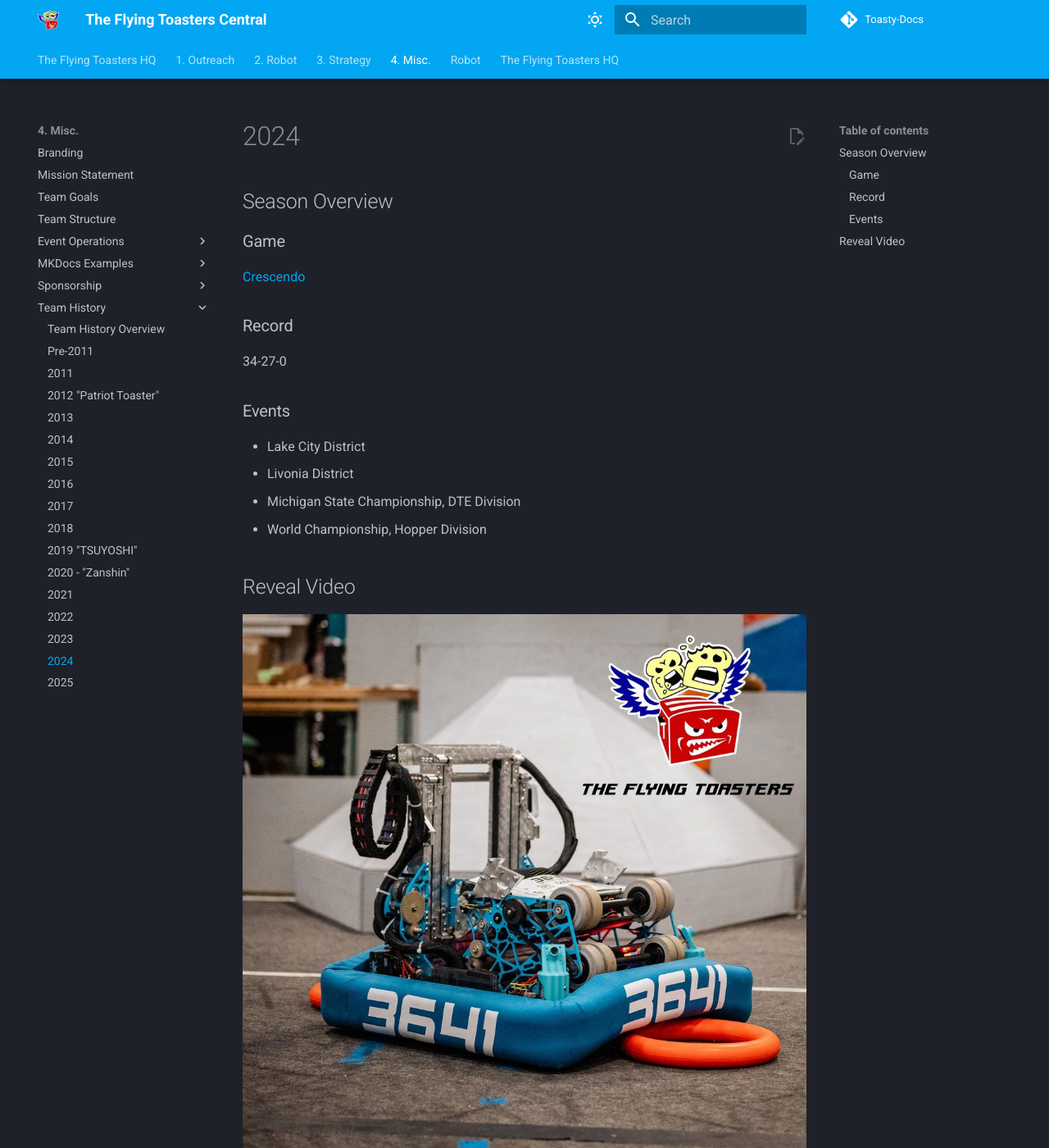
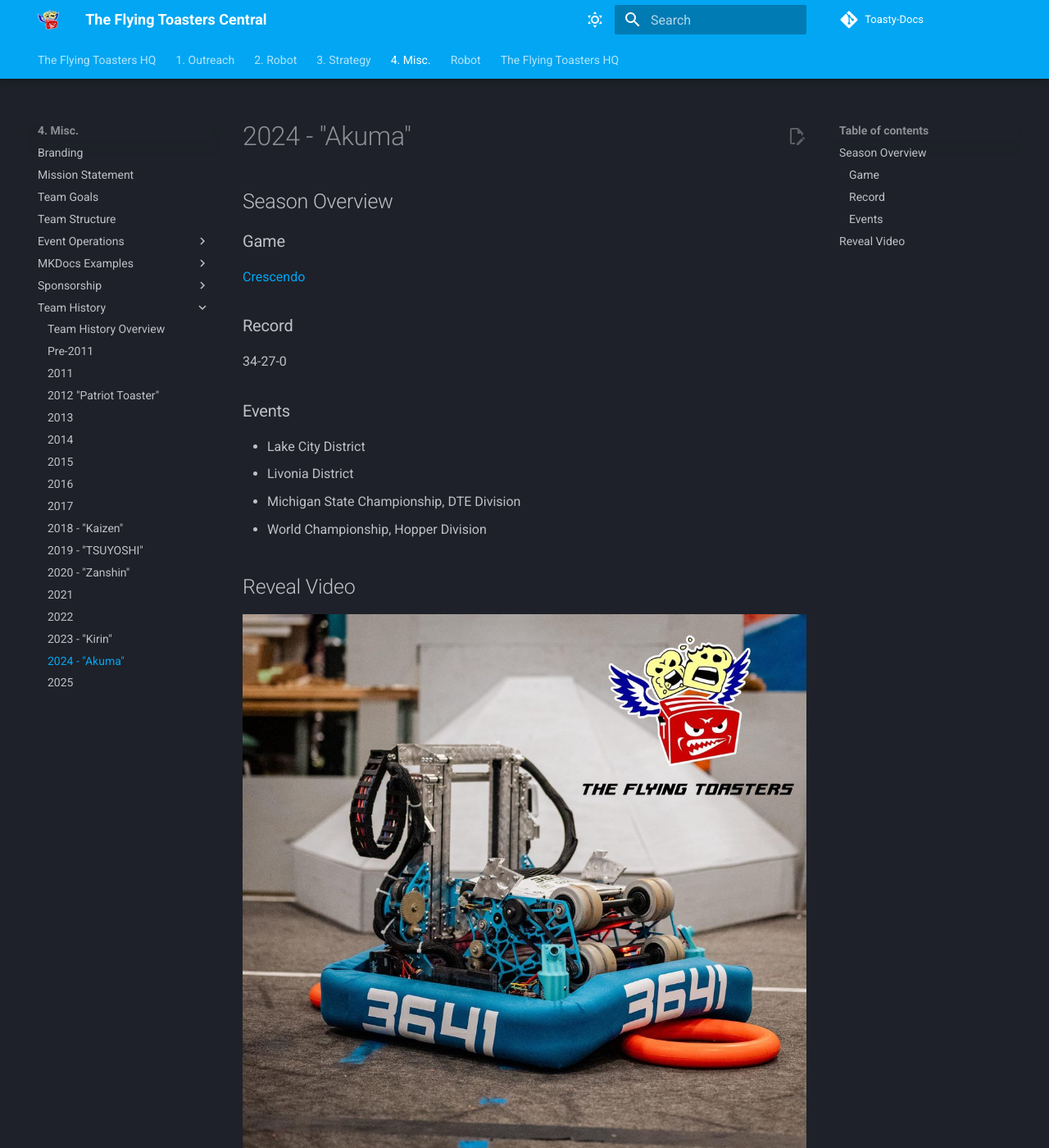
Before and after one commit to mattstewie068/Toasty-Docs, an MkDocs documentation site: the page built from docs/4. Misc./Team History/2024.md, in a window 1280 px wide and 1400 px high. Shown: the whole window at 82% size. Built offline with MkDocs 1.6.1 and Material for MkDocs 9.7.7, drawn with Linux system fonts in a browser that asks for light colours; comment, search, counter and statistics services are not loaded.

Commit message:
added names

```diff
--- a/docs/4. Misc./Team History/2018.md
+++ b/docs/4. Misc./Team History/2018.md
@@ -1,4 +1,4 @@
-# 2018
+# 2018 - "Kaizen"
 
 ## Season Overview
 
--- a/docs/4. Misc./Team History/2023.md
+++ b/docs/4. Misc./Team History/2023.md
@@ -1,4 +1,4 @@
-# 2023
+# 2023 - "Kirin"
 
 ## Season Overview
 
--- a/docs/4. Misc./Team History/2024.md
+++ b/docs/4. Misc./Team History/2024.md
@@ -1,4 +1,4 @@
-# 2024
+# 2024 - "Akuma"
 
 ## Season Overview
 
```
Also changed, not shown: docs/4. Misc./Team History/2019.md (+1 -1 lines).
